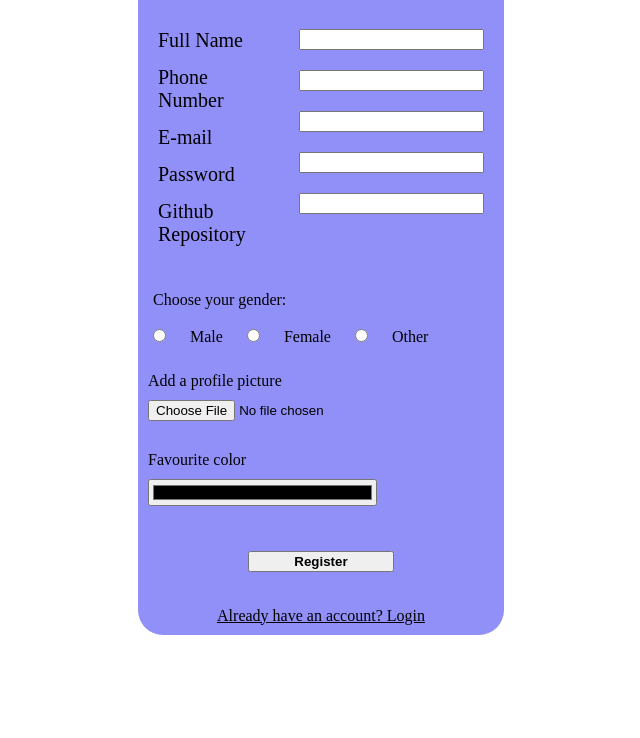
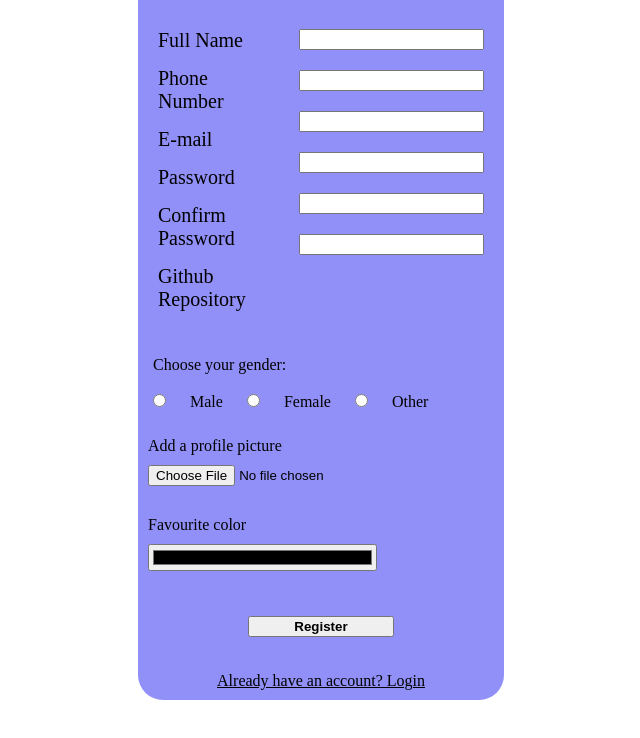
Before and after one commit to ivanovski-viktor/domasna_3, a website built with Parcel: page index.html in a window 1280 px wide. Shown: the part 138-876 px from the top of the page, without its empty margins (319-959 px from the left). Before the commit the page ends 833 px from the top, so only its background shows below. Built offline with nearby package versions, Linux system fonts and the light colour scheme.

Commit message:
Added confirm password field

```diff
--- a/index.html
+++ b/index.html
@@ -11,34 +11,26 @@
       <nav></nav>
     </header>
     <main>
-      <!--<input type="text" name="text" />
-
-
-      <input type="number" />
-      <input type="radio" />
-      <input type="range" />
-      <input type="reset" />
-      <input type="search" />
-      <select></select>-->
-
+      <!--Register Form-->
       <form action="register" method="post">
         <h1>Register Form</h1>
 
         <div id="regFormInfo">
-          <!--Name and number-->
+          <!--Personal info & login info-->
           <div class="formInfoDivs">
             <label for="fullname">Full Name</label>
             <label for="phoneno">Phone Number</label>
             <label for="email">E-mail</label>
             <label for="password">Password</label>
+            <label for="confirmPassword">Confirm Password</label>
             <label for="github">Github Repository</label>
           </div>
-          <!--Login info-->
           <div class="formInfoDivs">
             <input type="text" />
             <input type="tel" />
             <input type="email" />
             <input type="password" />
+            <input type="confirmPassword" />
             <input type="url" />
           </div>
         </div>
@@ -66,7 +58,7 @@
           <label for="color" class="label-font">Favourite color</label>
           <input id="color-field" type="color" />
         </div>
-
+        <!--Register btn-->
         <button>Register</button>
         <a href="./login.html">Already have an account? Login</a>
       </form>
--- a/styles.css
+++ b/styles.css
@@ -28,7 +28,7 @@ h1 {
   font-size: 20px;
 }
 .formInfoDivs > label {
-  margin-bottom: 3.4%;
+  margin-bottom: 4.2%;
 }
 button {
   margin: 25px 0px;
```
